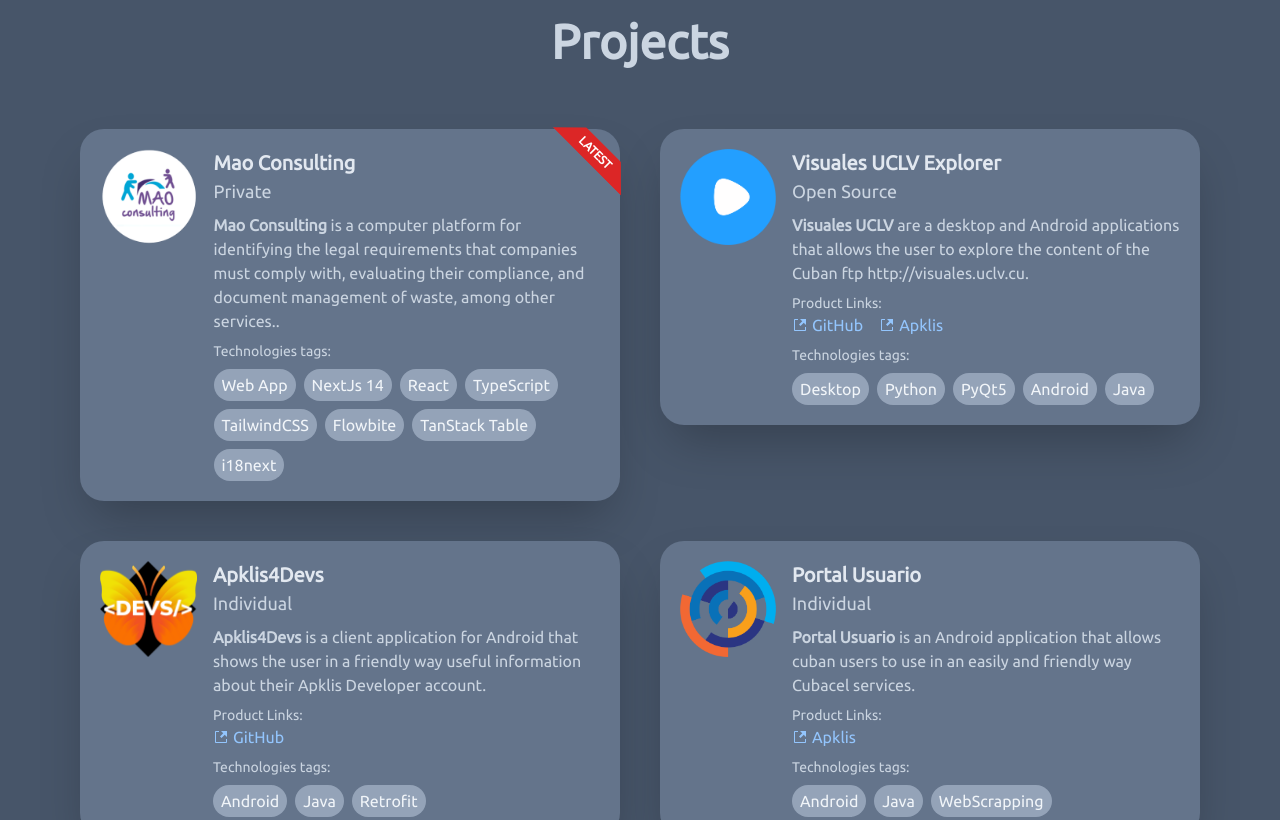
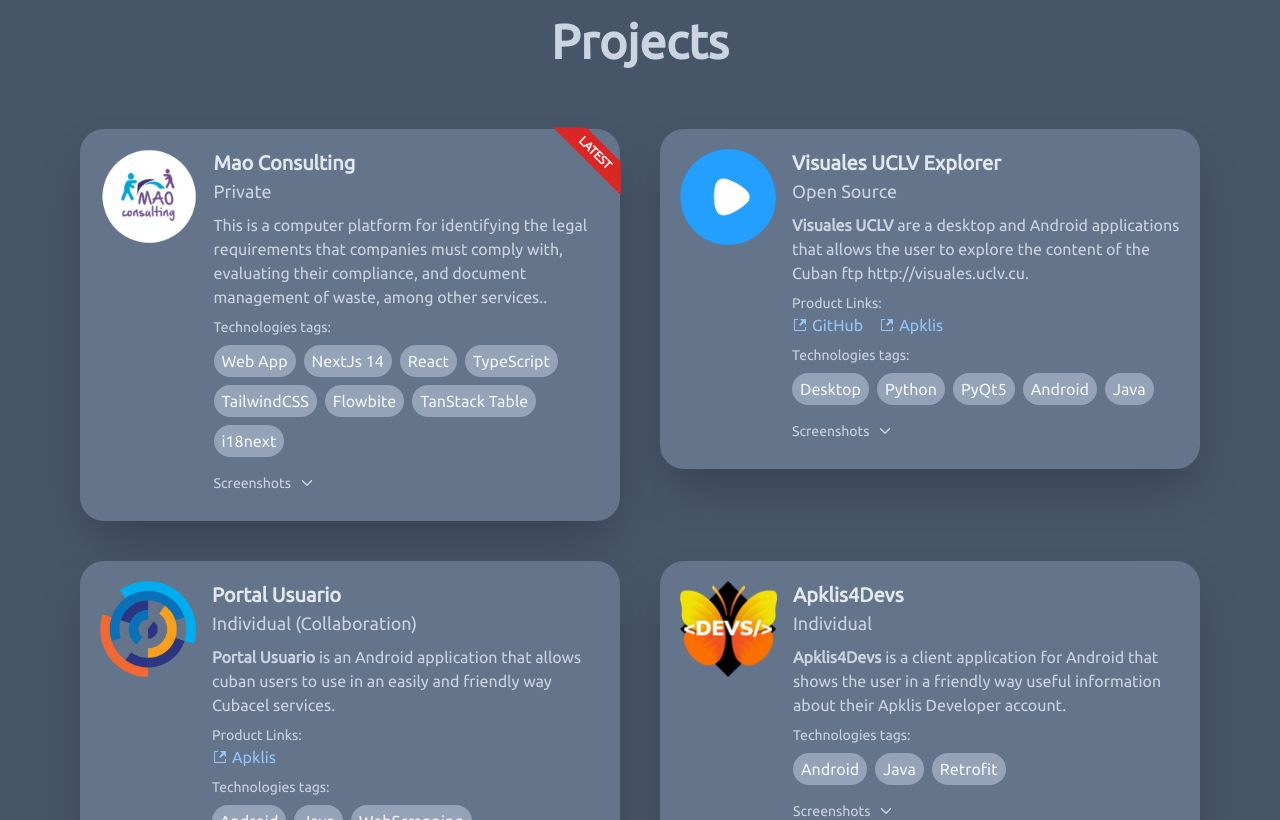
Before and after one commit to JalexCode/JalexCode.github.io, a React (Vite) app: page / in a window 1280 px wide. Shown: the part 1980-2800 px from the top of the page. Built offline with nearby package versions, Linux system fonts and the light colour scheme.

Commit message:
feature: Add screenshots visualization

```diff
--- /dev/null
+++ b/src/components/ImageModal.tsx
@@ -0,0 +1,26 @@
+import ReactDOM from 'react-dom';
+
+interface ImageModalProps {
+  imageSrc: string;
+  onClose: () => void;
+}
+
+const ImageModal: React.FC<ImageModalProps> = ({ imageSrc, onClose }) => {
+  return ReactDOM.createPortal(
+    <div
+      className="fixed inset-0 z-50 flex items-center justify-center bg-black bg-opacity-75"
+      onClick={onClose}
+    >
+      <div className="relative" onClick={(e) => e.stopPropagation()}>
+        <img
+          src={imageSrc}
+          alt="Modal Content"
+          className="max-w-full max-h-[90vh] rounded-2xl"
+        />
+      </div>
+    </div>,
+    document.body
+  );
+};
+
+export default ImageModal;
--- a/src/components/ProjectCard.tsx
+++ b/src/components/ProjectCard.tsx
@@ -1,6 +1,10 @@
 import ReactMarkdown from 'react-markdown';
 import { Project } from '../data/projects';
 import { GoLinkExternal } from "react-icons/go";
+import { IoIosArrowDown, IoIosArrowUp } from 'react-icons/io';
+import { useState } from 'react';
+import { Bounce } from 'react-awesome-reveal';
+import ImageModal from './ImageModal';
 // import { AiOutlineGithub } from 'react-icons/ai';
 
 interface ProjectCardProps {
@@ -9,8 +13,17 @@
 }
 
 const ProjectCard = ({ project, idx }: ProjectCardProps) => {
+    const [isScreenshotsExpanded, setIsScreenshotsExpanded] = useState<boolean>(false);
+    const [selectedImage, setSelectedImage] = useState<string | null>(null);
+
+    const openModal = (imageSrc: string) => setSelectedImage(imageSrc);
+    const closeModal = () => setSelectedImage(null);
     return (
-        <div className='relative z-1 project-card sssm:justify-center ssm:justify-center sssm:items-center ssm:items-center lg:justify-around flex sssm:flex-col ssm:flex-col lg:flex-row p-5 hover-trigger transition-all hover:scale-105 shadow-2xl hover:shadow-black'>
+        <div className='relative z-1 project-card
+        sssm:justify-center ssm:justify-center sssm:items-center ssm:items-center lg:justify-around
+        flex sssm:flex-col ssm:flex-col lg:flex-row p-5
+        hover-trigger transition-all hover:scale-105 shadow-2xl hover:shadow-black
+        '>
             {/* Cinta roja "Latest" */}
             <div className="absolute top-0 right-0">
                 {idx === 0 &&
@@ -50,6 +63,30 @@
                         ))}
                     </div>
                 </div>
+                {project.screenShots &&
+                    <div className='flex flex-col gap-2'>
+                        <div className='flex flex-row items-center cursor-pointer mt-2 mb-2' onClick={() => setIsScreenshotsExpanded(!isScreenshotsExpanded)}>
+                            <div className='text-slate-400 dark:text-slate-300 text-sm'>Screenshots</div>
+                            {isScreenshotsExpanded ? <IoIosArrowUp className={"ml-2 h-4 w-4 text-slate-400 dark:text-slate-300"} /> :
+                                <IoIosArrowDown className={"ml-2 h-4 w-4 text-slate-400 dark:text-slate-300"} />}
+                        </div>
+                        {isScreenshotsExpanded &&
+                            <div className='flex flex-wrap gap-2 sssm:justify-center ssm:justify-center lg:justify-start sssm:items-center lg:items-start'>
+                                <Bounce triggerOnce>
+                                    {project.screenShots?.map((screenshot, index) => (
+                                        <div key={index} className='screenshot-badges'>
+                                            <img src={screenshot}
+                                                alt='Screenshot Thumbnail'
+                                                onClick={()=>openModal(screenshot)}
+                                                className='rounded-lg h-24 min-h-24 object-cover transition-all' />
+                                        </div>
+                                    ))}
+                                </Bounce>
+                            </div>}
+                        {selectedImage && (
+                            <ImageModal imageSrc={selectedImage} onClose={closeModal} />
+                        )}
+                    </div>}
             </div>
             {/* <div className='absolute bottom-0 left-0 right-0 bg-black justify-center items-center rounded-br-3xl rounded-bl-3xl h-0 transition-all hover-bottom-bar-target'>
                 <AiOutlineGithub className='text-white mx-auto my-auto' size={24} />
--- a/src/components/Projects.tsx
+++ b/src/components/Projects.tsx
@@ -8,7 +8,7 @@
       <div className="mb-16">
         <h2 className="sections-title text-2xl font-bold">Projects</h2>
       </div>
-      <div className="sssm:flex ssm:flex lg:grid sssm:flex-col ssm:flex-col lg:grid-cols-2 sssm:gap-24 ssm:gap-24 lg:gap-10 sssm:mt-10 ssm:mt-10 lg:mt-0 z-1">
+      <div className="sssm:flex ssm:flex lg:grid sssm:flex-col ssm:flex-col lg:grid-cols-2 sssm:gap-24 ssm:gap-24 lg:gap-10 sssm:mt-10 ssm:mt-10 lg:mt-0 z-1 auto-rows-fr">
         <Bounce triggerOnce>
           {projects.map((project, index) => (
             <ProjectCard key={index} project={project} idx={index} />
--- a/src/data/projects.ts
+++ b/src/data/projects.ts
@@ -11,10 +11,10 @@
     }[];
 }
 
-const ACuantoEstaDescription =
-`
-**¿A cuánto está?** is a browser extension that will show you the current exchange value of the Dollar, Euro and MLC in Cuba.
-`;
+// const ACuantoEstaDescription =
+// `
+// **¿A cuánto está?** is a browser extension that will show you the current exchange value of the Dollar, Euro and MLC in Cuba.
+// `;
 
 const VisualesUclvExplorerDescription =
 `
@@ -26,10 +26,10 @@
 **Apklis4Devs** is a client application for Android that shows the user in a friendly way useful information about their [Apklis Developer](https://admin.apklis.cu/login) account.
 `;
 
-const RubieraDescription =
-`
-**Rubiera** is a desktop application that shows Cuba weather information.
-`;
+// const RubieraDescription =
+// `
+// **Rubiera** is a desktop application that shows Cuba weather information.
+// `;
 
 const PortalUsuarioDescription =
 `
@@ -38,7 +38,7 @@
 
 const MaoConsultingDescription =
 `
-**Mao Consulting** is a computer platform for identifying the legal requirements that companies must comply with, evaluating their compliance, and document management of waste, among other services..
+This is a computer platform for identifying the legal requirements that companies must comply with, evaluating their compliance, and document management of waste, among other services..
 `;
 
 const projects: Array<Project> = [
@@ -84,28 +84,8 @@
             '/images/visuales/4.jpg',
         ],
         prodUrl: [
-            {name: 'GitHub', url: 'https://github.com/JalexCode/VisualesUCLVExplorer'},
+            {name: 'GitHub', url: 'https://github.com/JalexCode/VisualesUCLV-Desktop'},
             {name: 'Apklis', url: 'https://www.apklis.cu/application/com.jalexcode.visualesuclvexplorer'}]
-    },
-    {
-        name: 'Apklis4Devs',
-        type: 'Individual',
-        markdownDescription: Apklis4DevsDescription,
-        iconPath: '/images/apklis4devs.png',
-        usedTechs: [
-            "Android",
-            "Java",
-            "Retrofit",
-        ],
-        screenShots: [
-            '/images/apklis4devs/1.jpg',
-            '/images/apklis4devs/2.jpg',
-            '/images/apklis4devs/3.jpg',
-            '/images/apklis4devs/4.jpg',
-        ],
-        prodUrl: [
-            {name: 'GitHub', url: 'https://github.com/JalexCode/Apklis4Devs'},]
-            // {name: 'Apklis', url: 'https://www.apklis.cu/application/com.jalexcode.apklis4devs'}]
     },
     // {
     //     name: '¿A cuánto está?',
@@ -142,7 +122,7 @@
     // },
     {
         name: 'Portal Usuario',
-        type: 'Individual',
+        type: 'Individual (Collaboration)',
         markdownDescription: PortalUsuarioDescription,
         iconPath: '/images/portal.png',
         usedTechs: [
@@ -156,7 +136,26 @@
         prodUrl: [
             {name: 'Apklis', url: 'https://www.apklis.cu/application/com.marlon.portalusuario'}]
     },
-
+    {
+        name: 'Apklis4Devs',
+        type: 'Individual',
+        markdownDescription: Apklis4DevsDescription,
+        iconPath: '/images/apklis4devs.png',
+        usedTechs: [
+            "Android",
+            "Java",
+            "Retrofit",
+        ],
+        screenShots: [
+            '/images/apklis4devs/1.jpg',
+            '/images/apklis4devs/2.jpg',
+            '/images/apklis4devs/3.jpg',
+            '/images/apklis4devs/4.jpg',
+        ],
+        // prodUrl: [
+        //     {name: 'GitHub', url: 'https://github.com/JalexCode/Apklis4Devs'},
+        //     {name: 'Apklis', url: 'https://www.apklis.cu/application/com.jalexcode.apklis4devs'}]
+    },
 ];
 
 export default projects;
--- a/src/index.css
+++ b/src/index.css
@@ -44,6 +44,10 @@
 
 .tag-badges {
     @apply text-center rounded-2xl bg-slate-200 dark:bg-slate-400 hover:bg-slate-500 dark:hover:bg-slate-600 text-slate-500 dark:text-slate-100 hover:text-slate-200 dark:hover:text-white transition-colors duration-300 ease-in-out text-base px-2 py-1
+}
+
+.screenshot-badges {
+    @apply text-center rounded-lg bg-slate-200 dark:bg-slate-400 hover:bg-slate-500 dark:hover:bg-slate-600 text-slate-500 dark:text-slate-100 hover:text-slate-200 dark:hover:text-white transition-colors duration-300 ease-in-out text-base p-2
 }
 
 .dynamic-fill-color {
@@ -100,7 +104,6 @@
 
 .hover-trigger:hover .hover-bottom-bar-target {
     height: 2.5rem;
-    /* Ajusta la altura según tus necesidades */
 }
 
 .hover-trigger:hover .tag-title {
```
